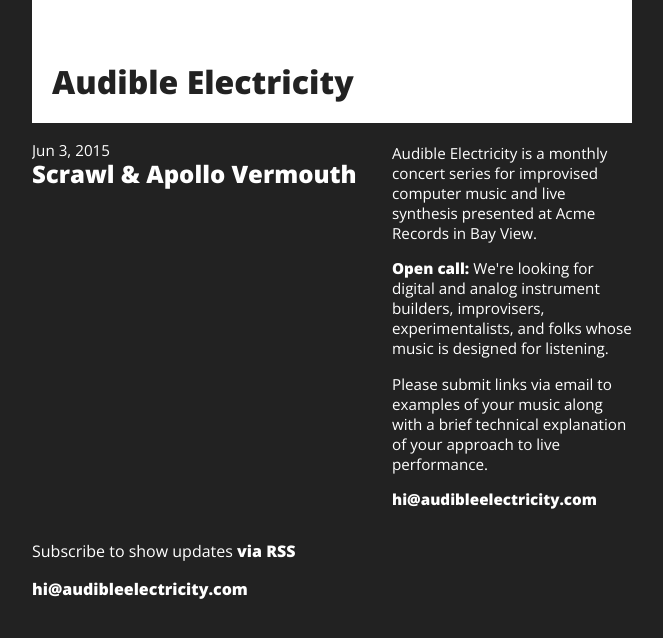
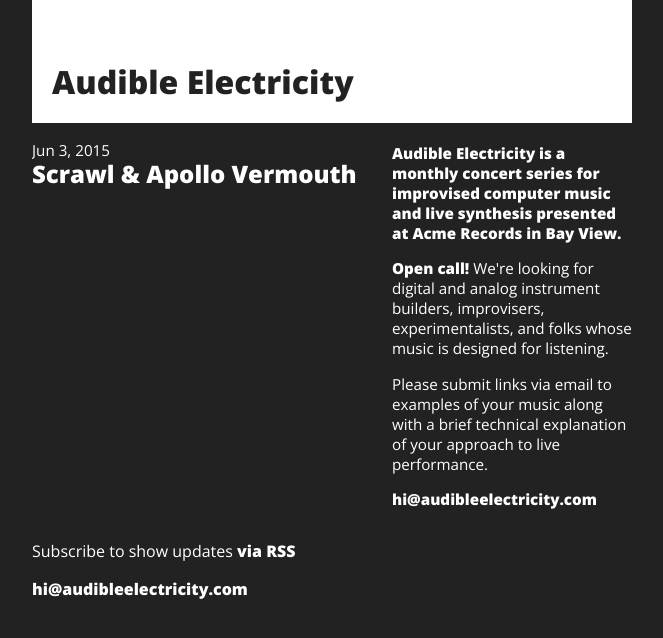
Before and after one commit to hecanjog/audibleelectricity.com, a Jekyll site: the page built from index.html, in a window 1280 px wide. Shown: the top 638 px of the page, without its empty margins (308-971 px from the left). Built offline with Jekyll 4.4.1, drawn with Linux system fonts in a browser that asks for light colours.

Commit message:
Style updates. I hate it.

```diff
--- a/_layouts/default.html
+++ b/_layouts/default.html
@@ -16,7 +16,7 @@
         <div class="sidebar">
             <p class="description">{{ site.description }}</p>
 
-            <p><strong>Open call:</strong> We're looking for digital and analog instrument builders, improvisers, experimentalists, and folks whose
+            <p><strong>Open call!</strong> We're looking for digital and analog instrument builders, improvisers, experimentalists, and folks whose
             music is designed for listening.</p>
 
            <p>Please submit links via email to examples of your music along with a brief technical explanation of your approach to live performance.</p>
--- a/css/main.scss
+++ b/css/main.scss
@@ -61,19 +61,28 @@
     zoom: 1;
 
     .content {
-        padding-right: 15px;
+        padding: 15px;
 
         @include respond-to(medium) {
+            padding: 0;
+            padding-right: 15px;
+
             float: left;
             width: 60%;
         }
     }
 
     .sidebar {
-        padding-top: 5px;
+        padding: 0 15px;
         font-size: 0.95em;
 
+        .description {
+            font-weight: 800;
+        }
+
         @include respond-to(medium) {
+            padding: 0;
+            padding-top: 5px;
             float: right;
             width: 40%;
         }
```
